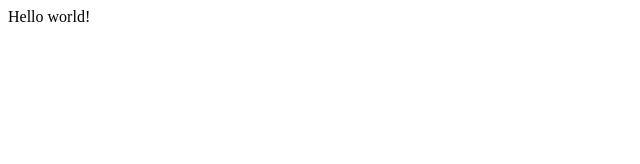
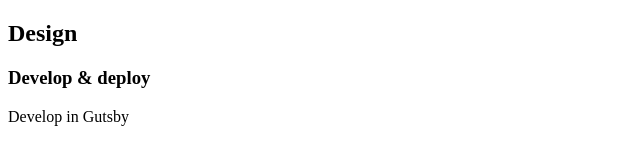
Before and after one commit to Dejan85/portfolio-site, a Gatsby site: page / in a window 1280 px wide. Shown: the whole page, without its empty margins (0-640 px from the left). Built offline with nearby package versions, Linux system fonts and the light colour scheme; Gatsby itself is replaced by a stand-in of ours.

Commit message:
added some dumy page

```diff
--- a/src/pages/index.js
+++ b/src/pages/index.js
@@ -1,5 +1,15 @@
 import React from "react"
 
-export default function Home() {
-  return <div>Hello world!</div>
+const Home = () => {
+  return (
+    <section>
+      <div>
+        <h2>Design</h2>
+        <h3>Develop & deploy</h3>
+        <p>Develop in Gutsby</p>
+      </div>
+    </section>
+  )
 }
+
+export default Home
```
